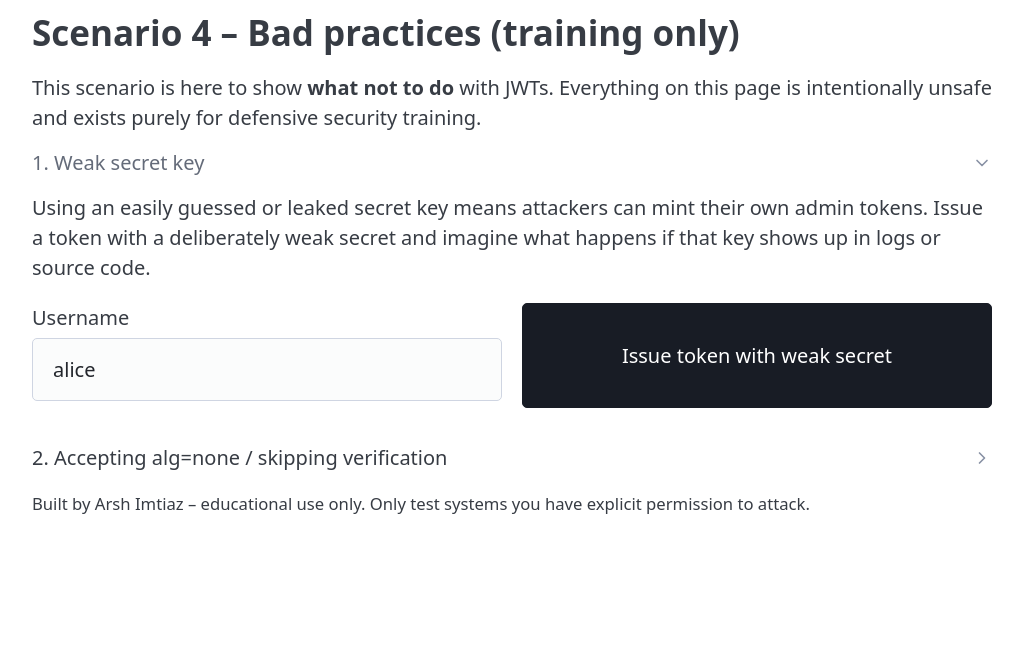
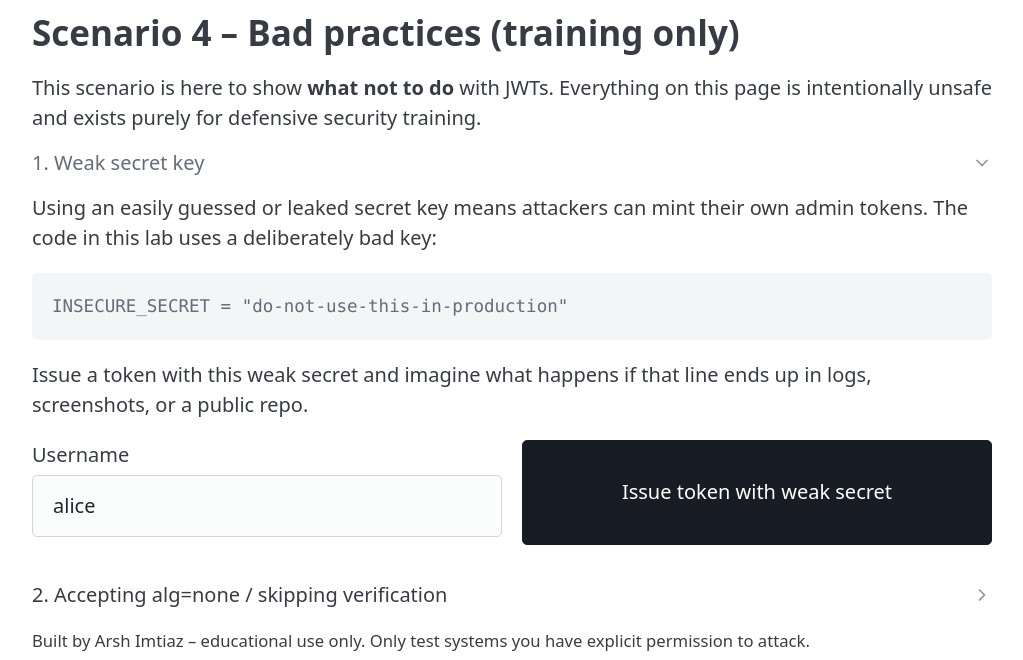
Before and after one commit to c0ncatenate/jwt-playground, a FastAPI app: page /bad/ in a window 1280 px wide. Shown: the part 157-817 px from the top of the page, without its empty margins (128-1151 px from the left). Before the commit the page ends 671 px from the top, so only its background shows below. Run offline with FastAPI, Linux system fonts and the light colour scheme; some libraries are stand-ins or nearby versions.

Commit message:
surface weak secret example in bad-practices scenario

```diff
--- a/templates/scenario_bad.html
+++ b/templates/scenario_bad.html
@@ -13,8 +13,13 @@
     <summary>1. Weak secret key</summary>
     <p>
       Using an easily guessed or leaked secret key means attackers can mint
-      their own admin tokens. Issue a token with a deliberately weak secret
-      and imagine what happens if that key shows up in logs or source code.
+      their own admin tokens. The code in this lab uses a deliberately bad
+      key:
+    </p>
+    <pre><code>INSECURE_SECRET = "do-not-use-this-in-production"</code></pre>
+    <p>
+      Issue a token with this weak secret and imagine what happens if that
+      line ends up in logs, screenshots, or a public repo.
     </p>
     <form method="post" action="/bad/issue-hs256" class="grid">
       <label>
```
